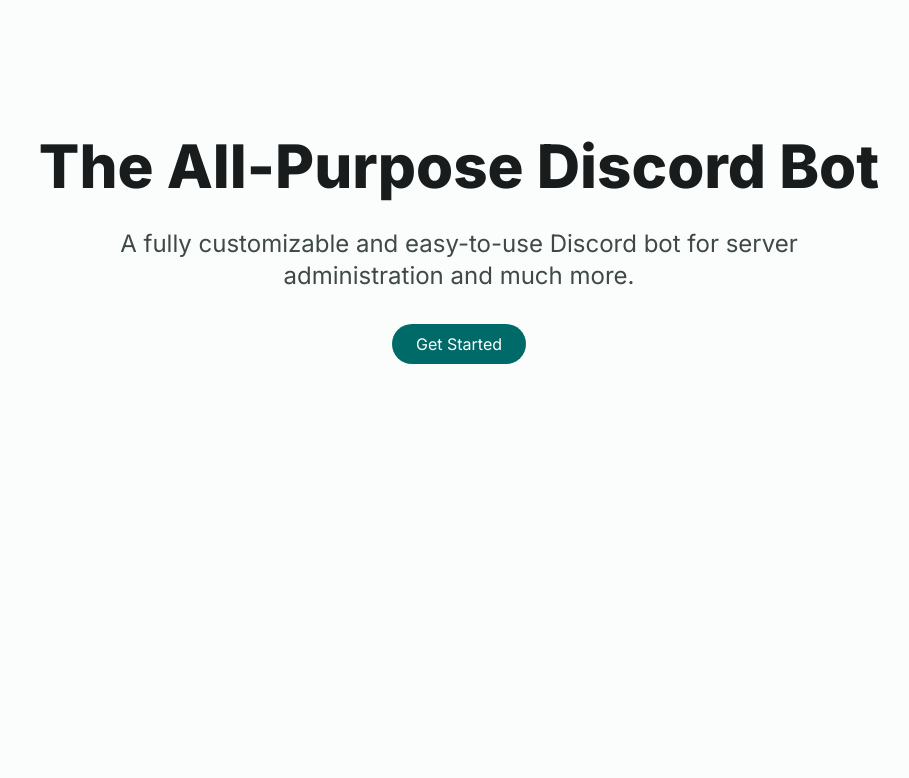
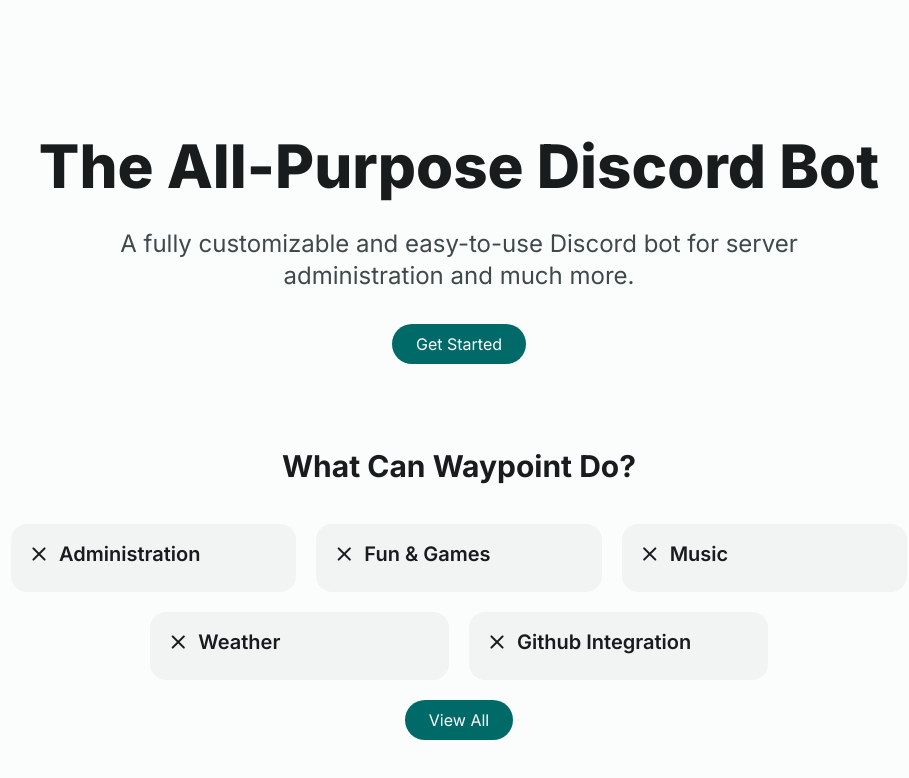
Before and after one commit to clindsey4/waypoint-dash, a Next.js app: page /en in a window 1280 px wide. Shown: the top 778 px of the page, without its empty margins (181-1090 px from the left). Built offline with nearby package versions, Linux system fonts and the light colour scheme.

Commit message:
Add features section to the home page.

```diff
--- a/src/app/[lang]/page.tsx
+++ b/src/app/[lang]/page.tsx
@@ -1,4 +1,5 @@
 import { FilledButton } from "@/components/material/filled-button"
+import { Icon } from "@/components/material/icon"
 import { Locale, getDictionary } from "@/localization"
 
 export default async function Home(
@@ -18,10 +19,83 @@
       {/* Main Header Section */}
       <section className="w-full flex flex-col justify-start items-center gap-8 md:mt-28 mt-10 text-on-surface">
         <h1 className="md:text-6xl font-extrabold text-4xl text-center">{langDict.home_header_title}</h1>
-        <h2 className="text-center text-2xl text-on-surface-variant max-w-3xl">{langDict.home_header_description}</h2>
+        <h3 className="text-center text-2xl text-on-surface-variant max-w-3xl">{langDict.home_header_description}</h3>
         <FilledButton href={`${locale}/login`}>{langDict.home_header_get_started}</FilledButton>
+      </section>
+
+      {/* Features Section */}
+      <section className="w-full max-w-4xl flex flex-col justify-start items-center gap-5 mt-16 text-on-surface">
+        <h2 className="text-3xl font-bold mb-5">{langDict.home_features_title}</h2>
+        <FeatureList>
+          <FeatureCard
+            icon='close'
+            title={langDict.home_features_admin_title}
+            description={langDict.home_features_admin_description}
+          />
+          <FeatureCard
+            icon='close'
+            title={langDict.home_features_fun_title}
+            description={langDict.home_features_fun_description}
+          />
+          <FeatureCard
+            icon='close'
+            title={langDict.home_features_music}
+            description={langDict.home_features_music_description}
+          />
+        </FeatureList>
+        <FeatureList>
+          <FeatureCard
+            icon='close'
+            title={langDict.home_features_weather_title}
+            description={langDict.home_features_weather_description}
+          />
+          <FeatureCard
+            icon='close'
+            title={langDict.home_features_github_title}
+            description={langDict.home_features_github_description}
+          />
+        </FeatureList>
+        <FilledButton href={`${locale}/about/features`}>{langDict.home_features_view_all}</FilledButton>
       </section>
 
     </article>
   )
 }
+
+function FeatureList(
+  {
+    children
+  }: {
+    children?: React.ReactNode
+  }
+) {
+  return (
+    <ul className="w-full flex md:flex-row flex-col justify-center items-center gap-5">{children}</ul>
+  )
+}
+
+function FeatureCard(
+  {
+    title,
+    icon,
+    description
+  }: {
+    title: string,
+    icon: string,
+    description: string
+  }
+) {
+  return (
+    <li className="flex flex-col md:w-1/3 w-full justify-start items-center gap-2 bg-surface-container-low rounded-2xl p-4">
+      {/* card header */}
+      <section className="flex w-full gap-2 text-on-surface justify-start items-center">
+        <Icon icon={icon} />
+        <h3 className="text-xl font-semibold">{title}</h3>
+      </section>
+
+      {/* Card Description */}
+      <h4 className="text-base text-on-surface-variant">{description}</h4>
+
+    </li>
+  )
+}
--- a/src/localization/dictionaries/en.json
+++ b/src/localization/dictionaries/en.json
@@ -1,5 +1,17 @@
 {
   "home_header_title": "The All-Purpose Discord Bot",
   "home_header_description": "A fully customizable and easy-to-use Discord bot for server administration and much more.",
-  "home_header_get_started": "Get Started"
+  "home_header_get_started": "Get Started",
+  "home_features_title": "What Can Waypoint Do?",
+  "home_features_view_all": "View All",
+  "home_features_admin_title": "Administration",
+  "home_features_admin_description": "",
+  "home_features_fun_title": "Fun & Games",
+  "home_features_fun_description": "",
+  "home_features_music": "Music",
+  "home_features_music_description": "",
+  "home_features_weather_title": "Weather",
+  "home_features_weather_description": "",
+  "home_features_github_title": "Github Integration",
+  "home_features_github_description": ""
 }
```
Also changed, not shown: src/localization/dictionaries/template.json (+13 -1 lines).
